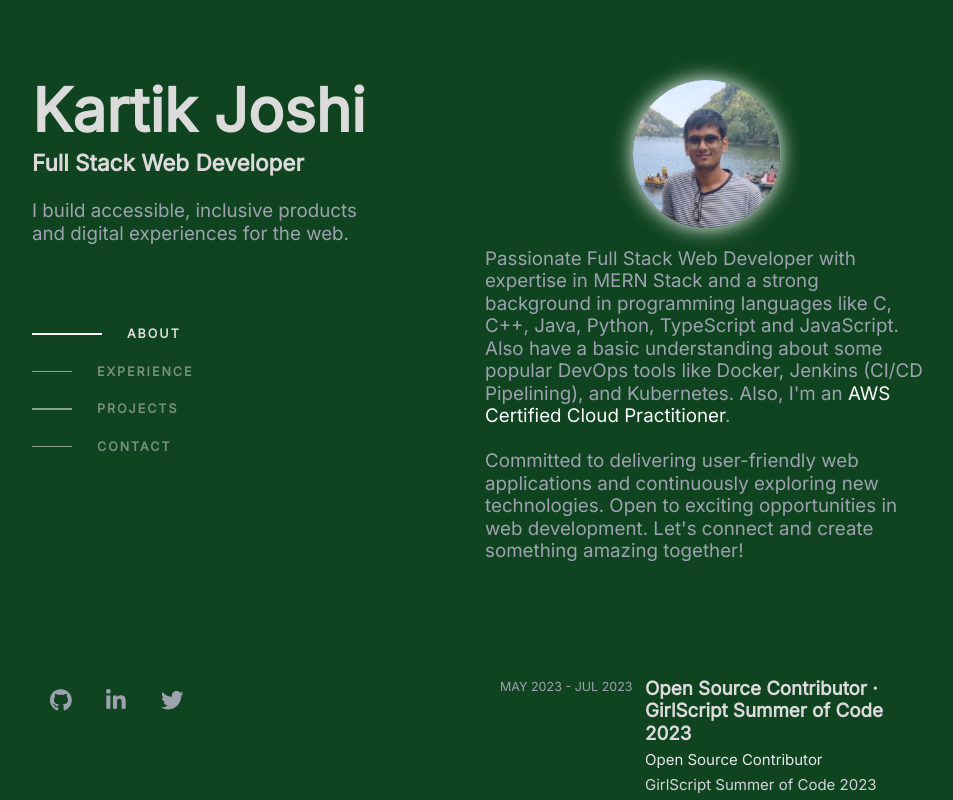
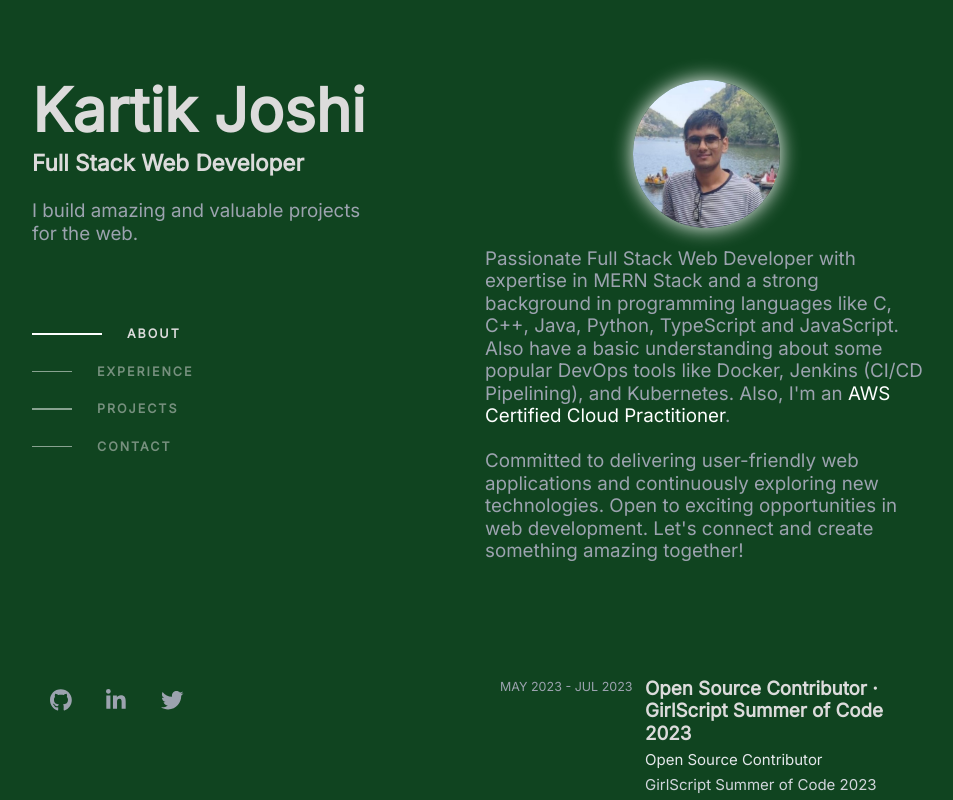
Before and after one commit to kartikjoshi267/NewPortfolio, a React (Vite) app: page / in a window 1280 px wide. Shown: the top 800 px of the page, without its empty margins (160-1113 px from the left). Built offline with nearby package versions, Linux system fonts and the light colour scheme.

Commit message:
Update intro section

```diff
--- a/src/components/IntroSection.jsx
+++ b/src/components/IntroSection.jsx
@@ -12,8 +12,7 @@ const IntroSection = () => {
       </Link>
       <h2 className="mt-4 text-4xl font-semibold">Full Stack Web Developer</h2>
       <p className="mt-10 text-3xl text-gray-400 w-3/4">
-        I build accessible, inclusive products and digital experiences for the
-        web.
+        I build amazing and valuable projects for the web.
       </p>
     </div>
   )
```
